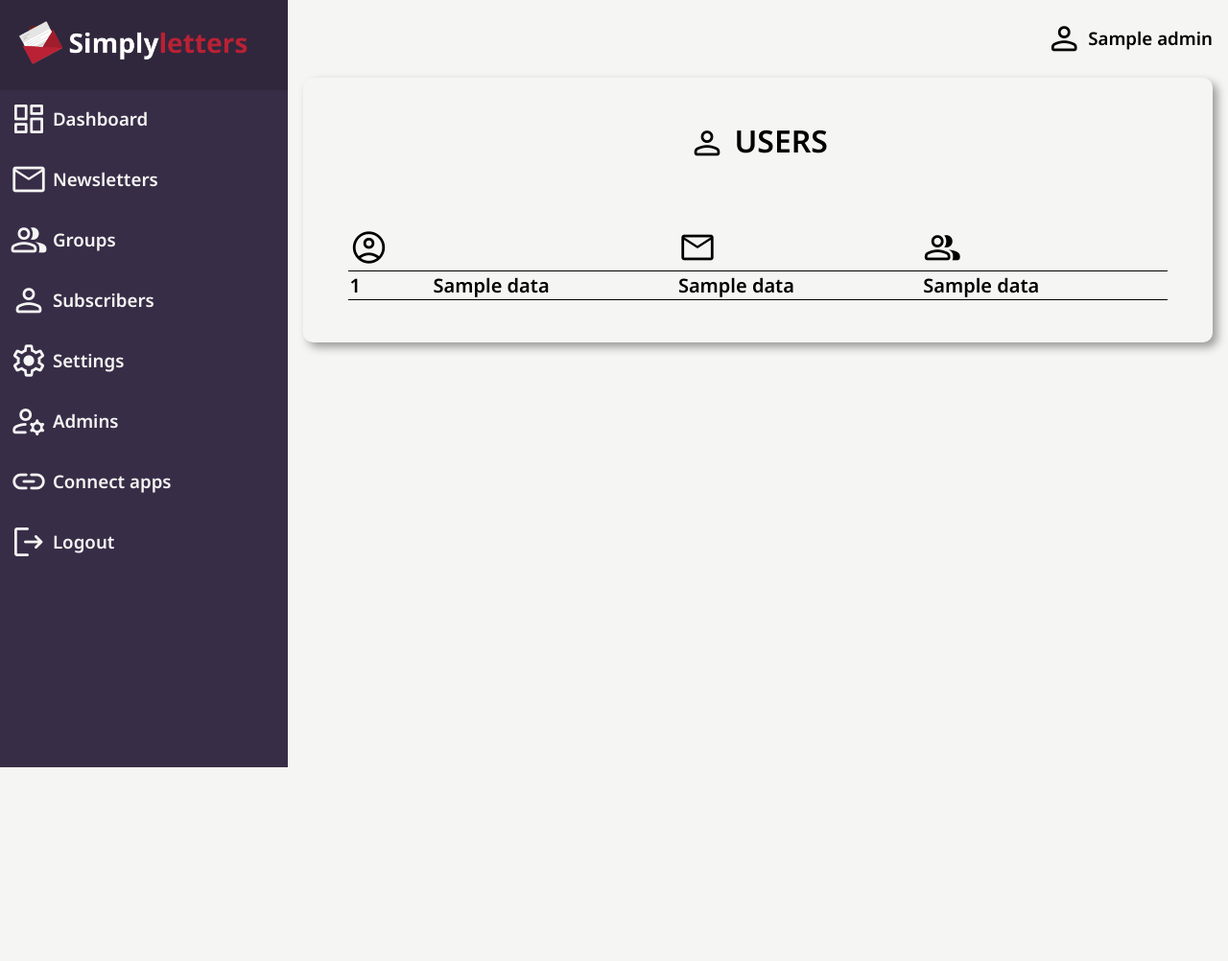
After one commit to RobinMicek/Simplyletters, a Flask app: template app/core/web/templates/users.html in a window 1280 px wide. The commit adds this page. Shown: the whole page at 96% size. Run offline with Flask 2, Linux system fonts and the light colour scheme; the template is opened without the code that fills it: most values are stand-ins (such as "Sample title", 1, 10 or a date in 2020).

Commit message:
Added users page
Completed the users page on the dashboard. It shows all the users, their name and the group under which they are registered.

```diff
--- a/app/core/web/templates/base.html
+++ b/app/core/web/templates/base.html
@@ -122,7 +122,7 @@
             </h3>
         </a>
 
-        <a href="">
+        <a href="/users">
             <h3>
                 <span class="material-symbols-rounded vertical-align-middle padding-bottom-3">
                     person_filled
--- /dev/null
+++ b/app/core/web/templates/users.html
@@ -0,0 +1,79 @@
+{% extends 'base.html' %}
+
+{% block content %}
+
+
+    <div class="container" align="center">
+
+        <br>
+        <h1>
+            <span class="material-symbols-rounded vertical-align-middle padding-bottom-3">
+                person
+            </span>
+            USERS
+        </h1>
+
+
+        <div>
+            <br><br>
+            <table style="width: 90%; text-align: left;">
+
+                <tr>
+
+                    <th>
+                        <span class="material-symbols-rounded vertical-align-middle padding-bottom-3">
+                            account_circle
+                        </span>
+                    </th>
+
+                    <th>
+                        <span class="material-symbols-rounded vertical-align-middle padding-bottom-3">
+
+                        </span>
+                    </th>
+
+                    <th>
+                        <span class="material-symbols-rounded vertical-align-middle padding-bottom-3">
+                            mail
+                        </span>
+                    </th>
+
+                    <th>
+                        <span class="material-symbols-rounded vertical-align-middle padding-bottom-3">
+                            group
+                        </span>
+                    </th>
+
+                </tr>
+
+
+
+
+
+                {% for x in data %}
+
+
+                    <tr>
+                        <td>{{x[0]}}</td>
+
+                        <td>{{x[1]}}</td>
+
+                        <td>{{x[2]}}</td>
+
+                        <td>{{x[3]}}</td>
+                    </tr>
+
+                {% endfor %}
+
+            </table>
+
+            <br><br>
+
+        </div>
+
+
+
+        </form>
+    </div>
+
+{% endblock %}
```
Also changed, not shown: app/core/web/dashboard.py (+42 -0 lines).
